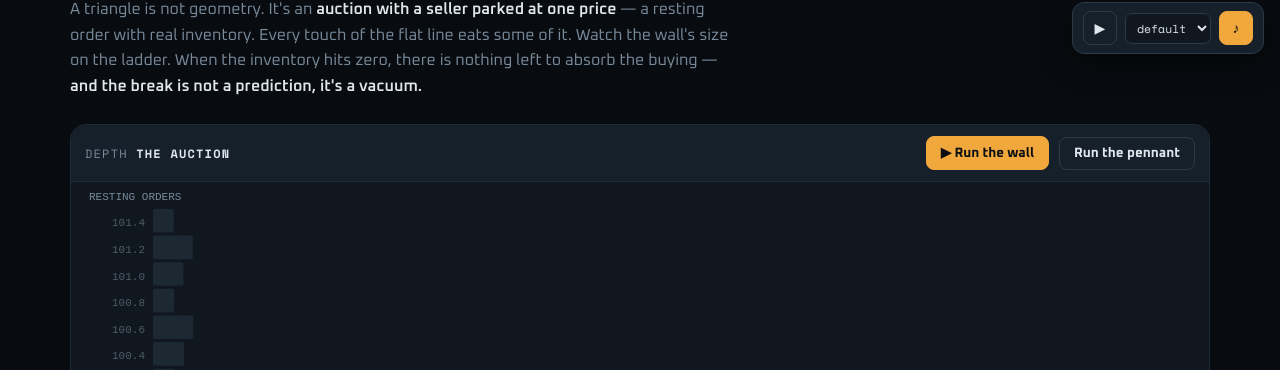
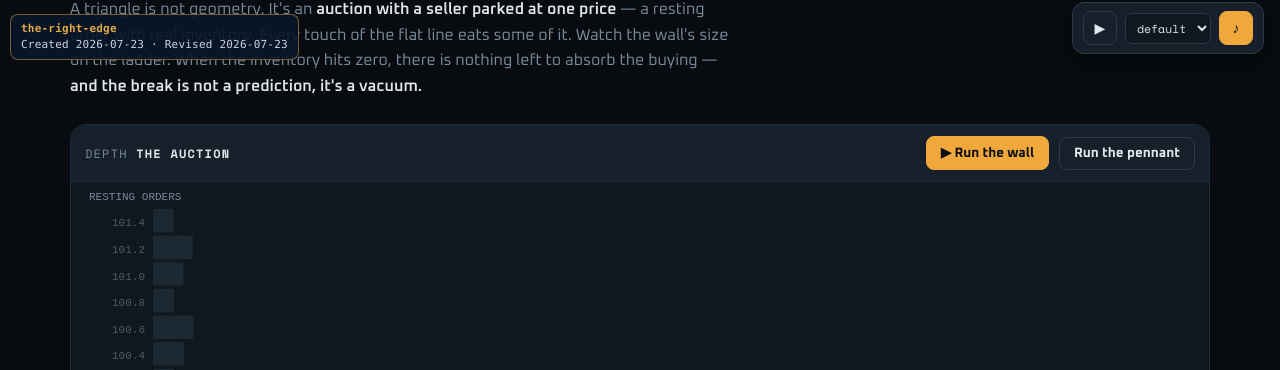
Before and after one commit to arnoldshapiro-del/the-right-edge, a plain HTML site: page index.html in a window 1280 px wide. Shown: the part 730-1100 px from the top of the page. Drawn offline with nearby package versions, Linux system fonts and the light colour scheme.

Commit message:
Add Created/Revised date stamp (standing order 2026-07-23)

```diff
--- a/index.html
+++ b/index.html
@@ -1413,5 +1413,10 @@ addEventListener("beforeunload",()=>{ if(synth) synth.cancel(); });
 })();
 
 </script>
+<!-- APP-DATE-STAMP:START -->
+<div id="app-date-stamp" style="position:fixed;left:10px;bottom:10px;z-index:2147483000;font:11px/1.45 ui-monospace,SFMono-Regular,Consolas,monospace;color:#cbd5e1;background:rgba(10,22,40,.9);border:1px solid rgba(223,168,73,.5);border-radius:8px;padding:6px 10px;pointer-events:none;letter-spacing:.02em;max-width:340px;word-break:break-word">
+<b style="color:#dfa849">the-right-edge</b><br>Created 2026-07-23 &middot; Revised 2026-07-23
+</div>
+<!-- APP-DATE-STAMP:END -->
 </body>
 </html>
```
